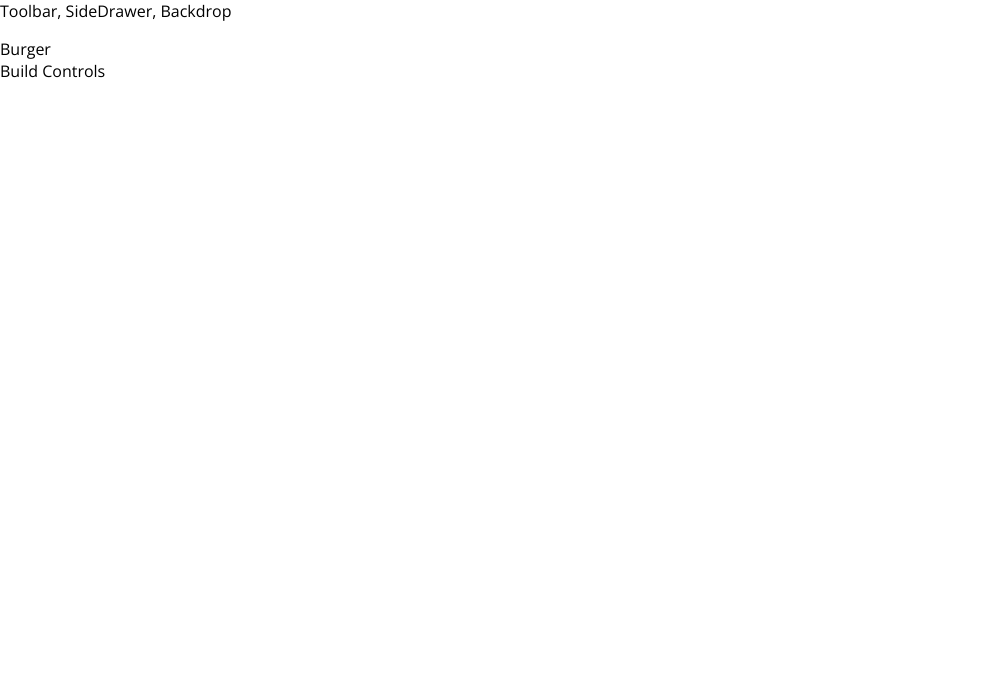
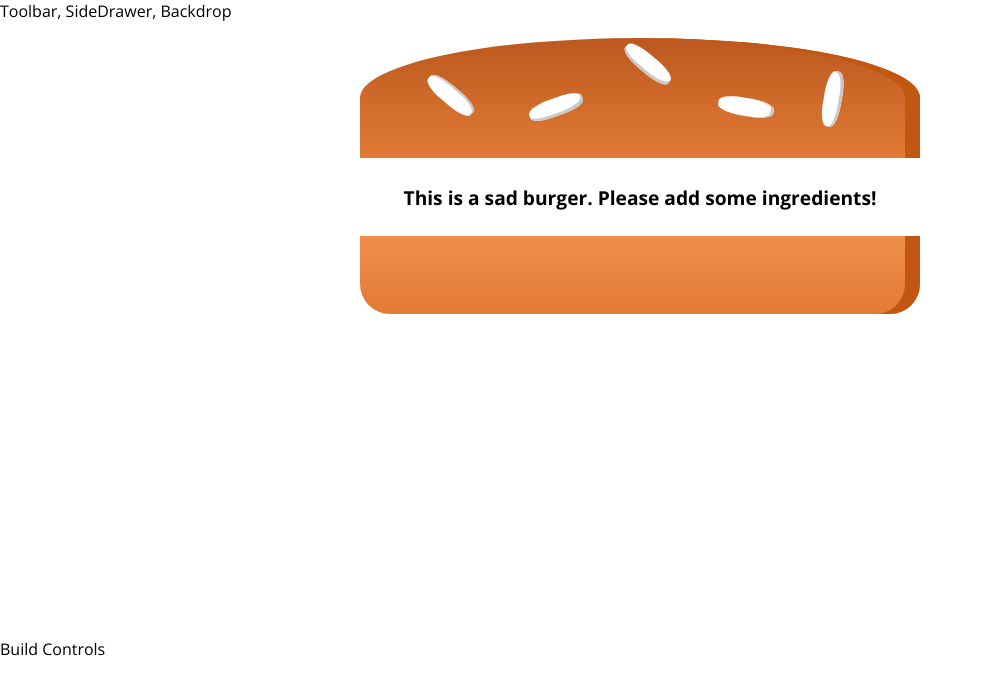
Before and after one commit to jeffcad/burger-builder, a React (Create React App) app: page / in a window 1280 px wide. Shown: the top 694 px of the page, without its empty margins (0-983 px from the left). Built offline with nearby package versions, Linux system fonts and the light colour scheme.

Commit message:
Add and remove ingredients

```diff
--- a/src/components/Burger/Burger.js
+++ b/src/components/Burger/Burger.js
@@ -0,0 +1,35 @@
+import React from 'react'
+import classes from './Burger.module.css'
+import Ingredient from './Ingredients/Ingredient'
+
+const Burger = (props) => {
+  // Instructor's solution, it's hard to understand so I made my own below it
+  // const transformedIngredients = Object.keys(props.ingredients)
+  //   .map(igKey => {
+  //     return [...Array(props.ingredients[igKey])].map((_, i) => {
+  //       return <Ingredient key={igKey + i} type={igKey} />
+  //     })
+  //   })
+
+  let middleIngredients = []
+  Object.entries(props.ingredients).forEach(entry => {
+    const [ingredientName, ingredientCount] = entry
+    for (let i = 1; i <= ingredientCount; i++) {
+      middleIngredients.push(<Ingredient key={ingredientName + i} type={ingredientName} />)
+    }
+  })
+
+  if (middleIngredients.length === 0) {
+    middleIngredients = <h4>This is a sad burger. Please add some ingredients!</h4>
+  }
+
+  return (
+    <div className={classes.Burger}>
+      <Ingredient type="bread-top" />
+      {middleIngredients}
+      <Ingredient type="bread-bottom" />
+    </div>
+  )
+}
+
+export default Burger
--- /dev/null
+++ b/src/components/Burger/Burger.module.css
@@ -0,0 +1,30 @@
+.Burger {
+  width: 100%;
+  margin: auto;
+  height: 250px;
+  /* overflow: scroll; */
+  text-align: center;
+  font-weight: bold;
+  font-size: 1.2rem;
+}
+
+@media (min-width: 500px) and (min-height: 400px) {
+  .Burger {
+      width: 350px;
+      height: 300px;
+  }
+}
+
+@media (min-width: 500px) and (min-height: 401px) {
+  .Burger {
+      width: 450px;
+      height: 400px;
+  }
+}
+
+@media (min-width: 1000px) and (min-height: 700px) {
+  .Burger {
+      width: 700px;
+      height: 600px;
+  }
+}
--- a/src/containers/BurgerBuilder/BurgerBuilder.js
+++ b/src/containers/BurgerBuilder/BurgerBuilder.js
@@ -1,12 +1,21 @@
 import React, { Component } from 'react'
 import Aux from '../../hoc/Auxiliary'
+import Burger from '../../components/Burger/Burger'
 
 class BurgerBuilder extends Component {
+  state = {
+    ingredients: {
+      lettuce: 0,
+      bacon: 0,
+      cheese: 0,
+      meat: 0
+    }
+  }
 
   render() {
     return (
       <Aux>
-        <div>Burger</div>
+        <Burger ingredients={this.state.ingredients} />
         <div>Build Controls</div>
       </Aux>
     )
```
Also changed, not shown: 1 other file (tests, documents, lock files or other folders).
